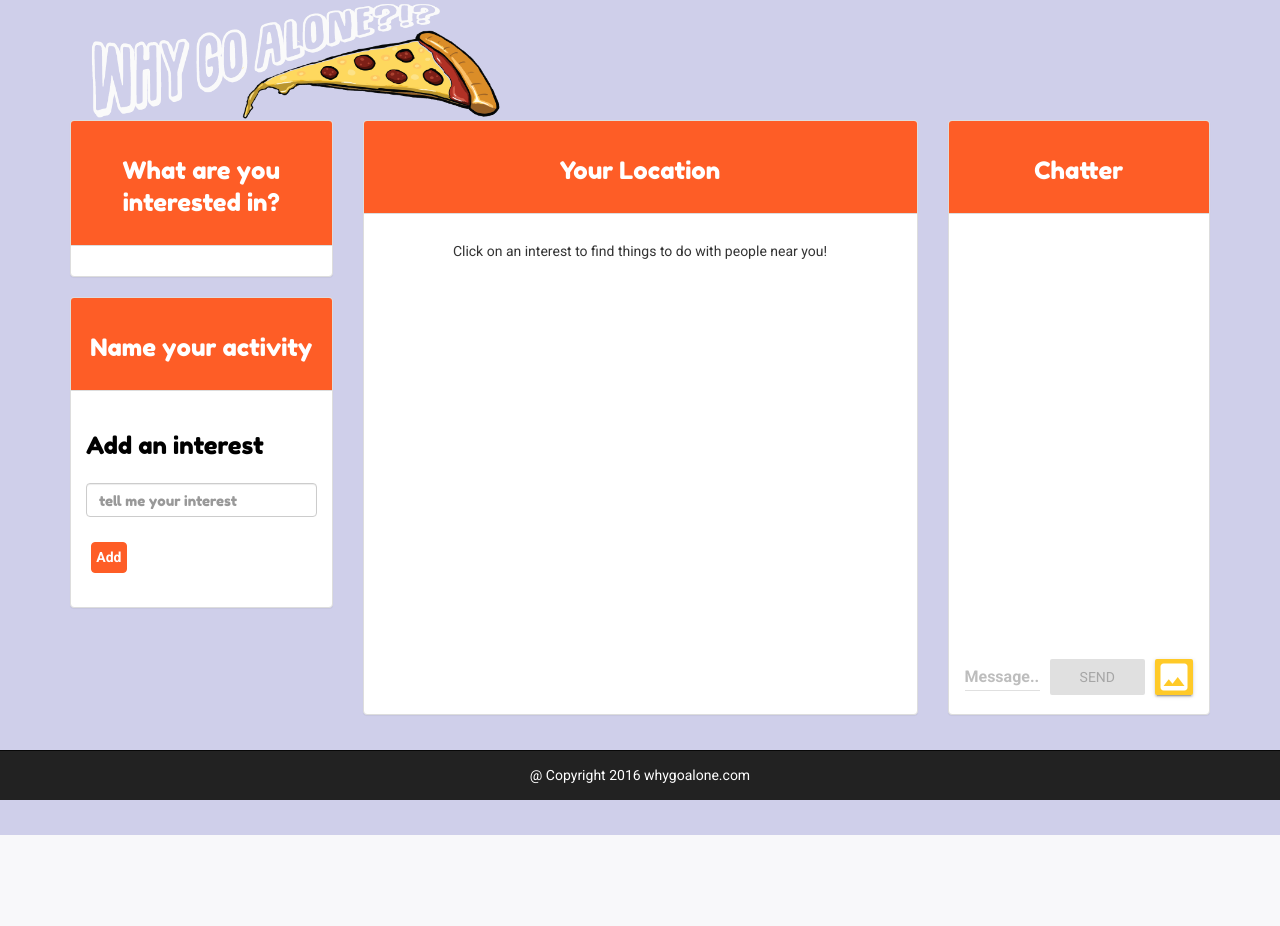
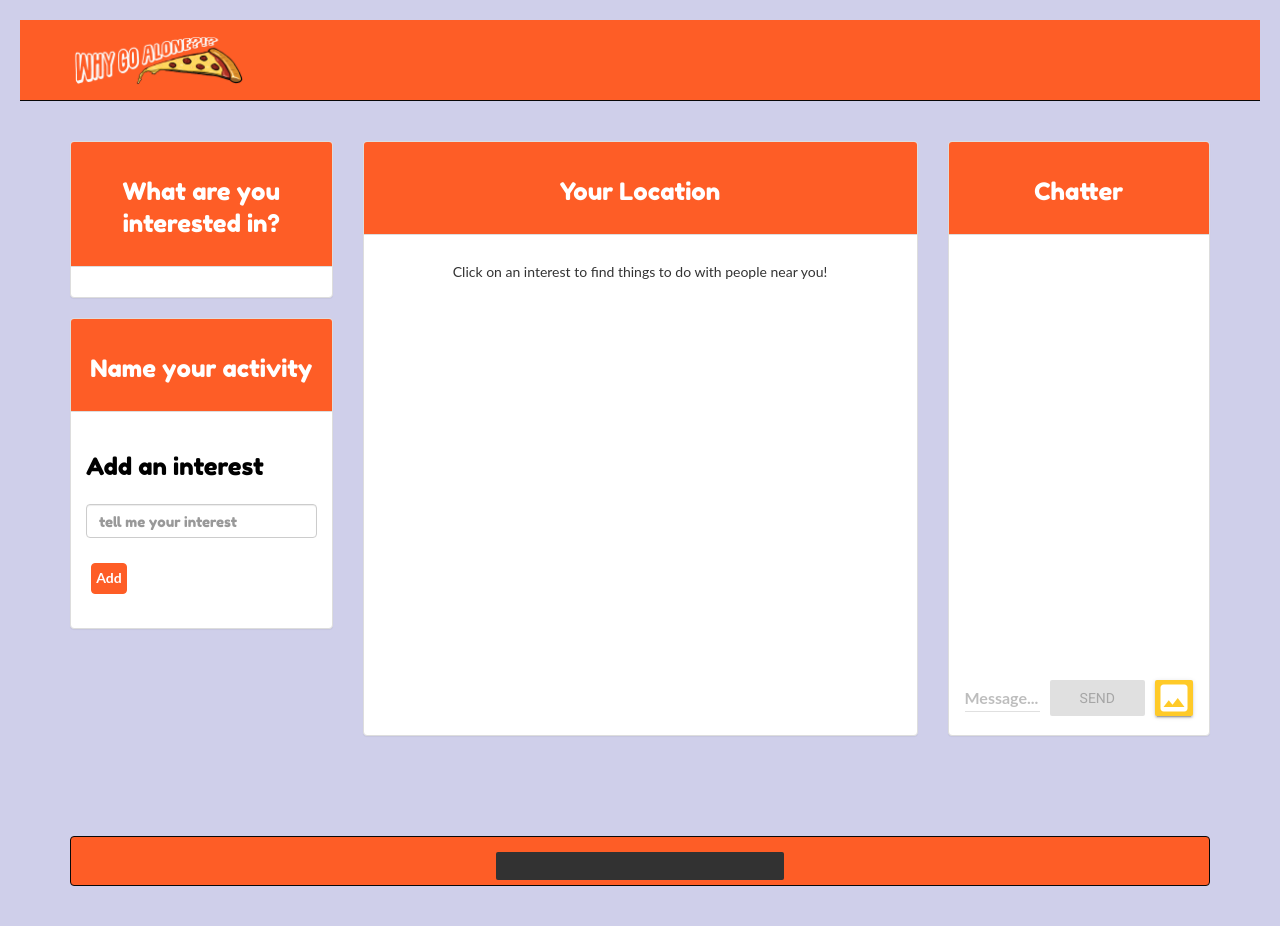
Before and after one commit to antoniojgage/Why_Go_Alone, a PHP site: page / in a window 1280 px wide. Before the commit the page ends 835 px from the top, so only its background shows below. Run offline with PHP 8.4, Linux system fonts and the light colour scheme; some libraries are stand-ins or nearby versions; some web fonts are replaced.

Commit message:
changing nav bar!

```diff
--- a/assets/css/style.css
+++ b/assets/css/style.css
@@ -1,23 +1,22 @@
-.btn{
+.btn {
     margin: 1%;
     background-color: #fe5d26;
     font-weight: bold;
     padding: 1%;
     border-color: #fe5d26;
 }
-.btn:hover{
 
+.btn:hover {
     background-color: #cfcfea;
     border-color: #cfcfea;
 }
 
-#pizzaImg{
+#pizzaImg {
     height: 60%;
     width: 60%;
+}
 
-}
-#addInterest
-{
+#addInterest {
     background-color: #fe5d26;
     font-weight: bold;
     border-color: #fe5d26;
@@ -25,45 +24,49 @@
     margin: 2%;
 }
 
-.mdl-layout__header{
+.mdl-layout__header {
     background-color: #fe5d26;
     color: white;
     height: 140px;
 }
 
-#user-container{
+#user-container {
     margin: 50px;
 }
-#map{
-	height: 500px;
-	padding: 0px;
-}
-#chat{
+
+#map {
     height: 500px;
     padding: 0px;
 }
 
-.mdl-button{
+#chat {
+    height: 500px;
+    padding: 0px;
+}
+
+.mdl-button {
     color: white;
 }
-h2{
+
+h2 {
     font-family: 'Fredoka One', cursive;
     font-weight: bold;
 }
 
-h4{
+h4 {
     color: white;
     font-family: 'Fredoka One', cursive;
 }
 
-.panel-body{
+.panel-body {
     margin: 0px;
 }
 
-#blackColor{
+#blackColor {
     color: black;
 }
-#headingArea{
+
+#headingArea {
     background-color: #fe5d26;
     text-align: center;
 }
@@ -72,22 +75,24 @@ p {
     padding-top: 25px;
     margin-top: 25px;
 }
-#interestInput{
+
+#interestInput {
     font-family: 'Fredoka One', cursive;
 }
 
-#btnBox{
+#btnBox {
     margin-bottom: 20px;
 }
 
-#panelBox{
+#panelBox {
     margin-bottom: 100px;
 }
-#logoArea{
+
+#logoArea {
     max-width: 3000px;
 }
 
-footer{
+footer {
     text-align: center;
     padding: 1em;
 }
@@ -98,24 +103,189 @@ a {
 
 
 /*GEOLOCATION CSS*/
+
 body {
     padding: 20px;
     background-color: #cfcfea;
 }
 
-p { margin : 0; }
+p {
+    margin: 0;
+}
+
+
 /*END GEOLOCATION CSS*/
+
 .interestButton {
     position: relative;
     padding: 10px 15px;
 }
+
 .closeInterest {
     position: absolute;
     padding: 1px;
     top: 0px;
     right: 2px;
+}
 
-}
 .closeInterest:hover {
     border: 1px solid white;
 }
+
+
+/* Entering nav bar CSS*/
+
+
+/**********************************
+Responsive navbar-brand image CSS
+- Remove navbar-brand padding for firefox bug workaround
+- add 100% height and width auto ... similar to how bootstrap img-responsive class works
+***********************************/
+
+.navbar-brand {
+    padding: 0px;
+}
+
+.navbar-brand>img {
+    height: 100%;
+    padding: 15px;
+    width: auto;
+}
+
+
+/*************************
+EXAMPLES 2-7 BELOW
+**************************/
+
+
+/* EXAMPLE 2 (larger logo) - simply adjust top bottom padding to make logo larger */
+
+.example2 .navbar-brand>img {
+    padding: 7px 15px;
+}
+
+.orange {
+    background-color: #fe5d26;
+}
+
+
+/* EXAMPLE 3
+
+line height is 20px by default so add 30px top and bottom to equal the new .navbar-brand 80px height  */
+
+.example3 .navbar-brand {
+    height: 80px;
+}
+
+.example3 .nav >li >a {
+    padding-top: 30px;
+    padding-bottom: 30px;
+}
+
+.example3 .navbar-toggle {
+    padding: 10px;
+    margin: 25px 15px 25px 0;
+}
+
+
+/* EXAMPLE 4 - Small Narrow Logo*/
+
+.example4 .navbar-brand>img {
+    padding: 7px 14px;
+}
+
+
+/* EXAMPLE 5 - Logo with Text*/
+
+.example5 .navbar-brand {
+    display: flex;
+    align-items: center;
+}
+
+.example5 .navbar-brand>img {
+    padding: 7px 14px;
+}
+
+
+/* EXAMPLE 6 - Background Logo*/
+
+.example6 .navbar-brand {
+    background: url(http://res.cloudinary.com/candidbusiness/image/upload/v1455406304/dispute-bills-chicago.png) center / contain no-repeat;
+    width: 200px;
+}
+
+
+/* EXAMPLE 8 - Center on mobile*/
+
+@media only screen and (max-width: 768px) {
+    .example-8 .navbar-brand {
+        padding: 0px;
+        transform: translateX(-50%);
+        left: 50%;
+        position: absolute;
+    }
+    .example-8 .navbar-brand>img {
+        height: 100%;
+        width: auto;
+        padding: 7px 14px;
+    }
+}
+
+
+/* EXAMPLE 8 - Center Background */
+
+.example-8 .navbar-brand {
+    background: url(http://res.cloudinary.com/candidbusiness/image/upload/v1455406304/dispute-bills-chicago.png) center / contain no-repeat;
+    width: 200px;
+    transform: translateX(-50%);
+    left: 50%;
+    position: absolute;
+}
+
+
+/* EXAMPLE 9 - Center with Flexbox and Text*/
+
+.brand-centered {
+    display: flex;
+    justify-content: center;
+    position: absolute;
+    width: 100%;
+    left: 0;
+    top: 0;
+}
+
+.brand-centered .navbar-brand {
+    display: flex;
+    align-items: center;
+}
+
+
+/* CSS Transform Align Navbar Brand Text ... This could also be achieved with table / table-cells */
+
+.navbar-alignit .navbar-header {
+    -webkit-transform-style: preserve-3d;
+    -moz-transform-style: preserve-3d;
+    transform-style: preserve-3d;
+    height: 50px;
+}
+
+.navbar-alignit .navbar-brand {
+    top: 50%;
+    display: block;
+    position: relative;
+    height: auto;
+    transform: translate(0, -50%);
+    margin-right: 15px;
+    margin-left: 15px;
+}
+
+.navbar-nav>li>.dropdown-menu {
+    z-index: 9999;
+}
+
+body {
+    font-family: "Lato";
+}
+
+
+/*end nav bar CSS*/
--- a/index.html
+++ b/index.html
@@ -47,8 +47,36 @@
 </head>
 
 <body>
+    <!-- example style -->
+    <div class="example3">
+        <nav class="navbar navbar-inverse navbar-static-top orange">
+            <div class="container">
+                <div class="navbar-header">
+                    <a class="navbar-brand" href="http://whygoalone.com"><img src="assets/images/pizzalogo.png" alt="Why Go Alone">
+                    </a>
+                </div>
+                <div id="navbar3">
+                    <ul class="nav navbar-nav navbar-right">
+                        <li>
+                            <div hidden id="user-pic"></div>
+                            <div hidden id="user-name"></div>
+                            <button hidden id="sign-out" class="mdl-button mdl-js-button mdl-js-ripple-effect">
+                                Sign-out
+                            </button>
+                            <button hidden id="sign-in" class="mdl-button mdl-js-button mdl-js-ripple-effect">
+                                <i class="material-icons">account_circle</i>Sign-in with Google
+                            </button>
+                        </li>
+                    </ul>
+                </div>
+                <!--/.nav-collapse -->
+            </div>
+            <!--/.container-fluid -->
+        </nav>
+    </div>
+    <!-- end example -->
     <!-- Header section containing logo -->
-    <header class="mdl-layout_header">
+    <!--     <header class="mdl-layout_header">
         <div class="container">
             <div class="row">
                 <div class="mdl-cell mdl-cell--12-col mdl-cell--12-col-tablet mdl-grid" id="logoArea">
@@ -68,9 +96,9 @@
                 </div>
             </div>
         </div>
-    </header>
+    </header> -->
     <!-- Header section containing logo -->
-<!-- <header class="mdl-layout_header">
+    <!-- <header class="mdl-layout_header">
     <div class="mdl-cell mdl-cell--12-col mdl-cell--12-col-tablet mdl-grid" id="logoArea">
         <div class="mdl-layout__header-row mdl-cell mdl-cell--12-col mdl-cell--12-col-tablet mdl-cell--12-col-desktop">
             <h2><img id="pizzaImg" src="assets/images/pizzalogo.png"></h2>
@@ -170,7 +198,7 @@
         </div>
         <!--end of row -->
         <!-- footer -->
-        <footer class="navbar navbar-inverse navbar-fixed-bottom">
+        <footer class="navbar navbar-inverse orange">
             <div class="container-fluid">
                 <a>@ Copyright 2016 whygoalone.com</a>
             </div>
```
Lines whose indentation alone changed are shown as unchanged.
